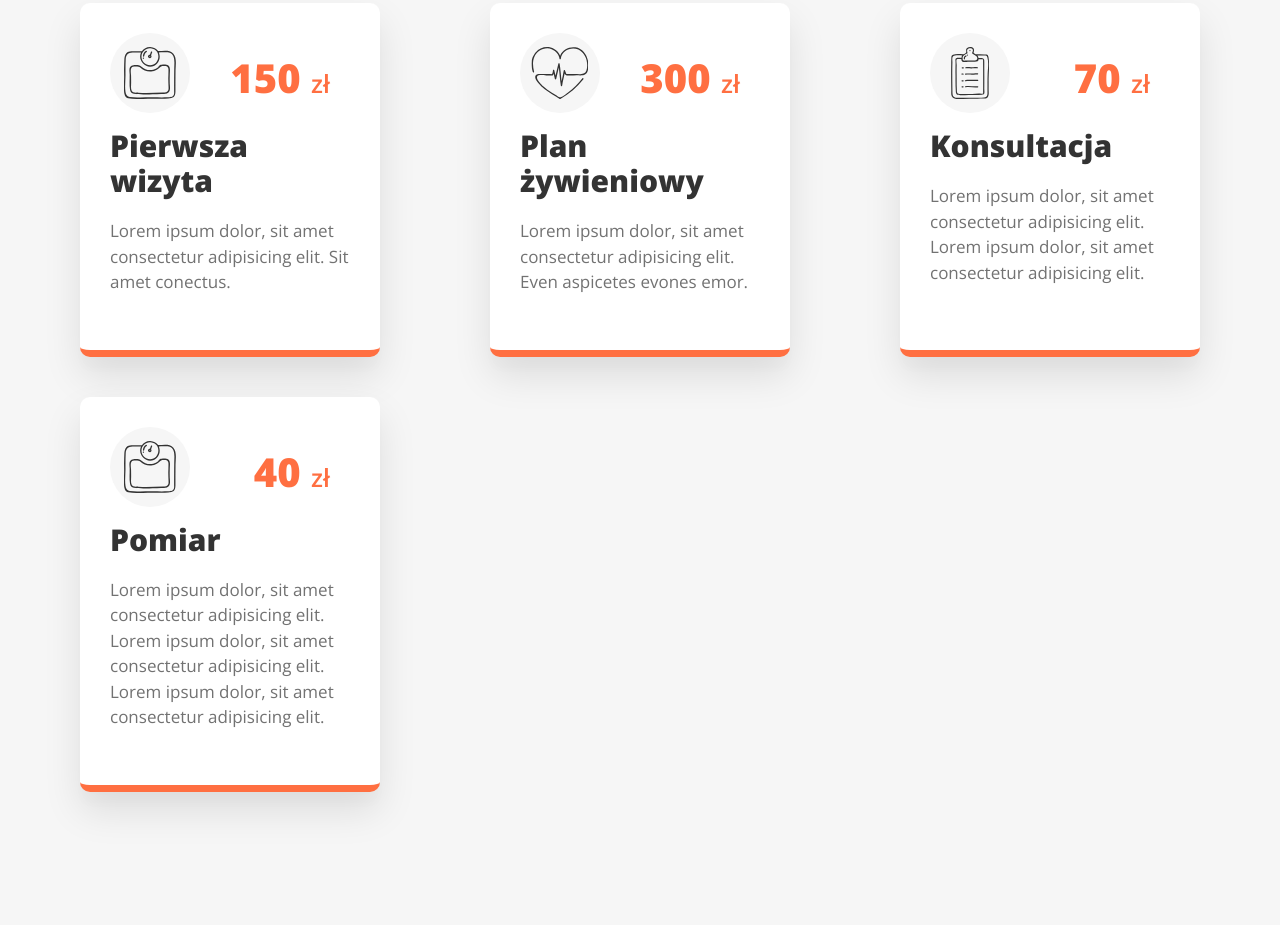
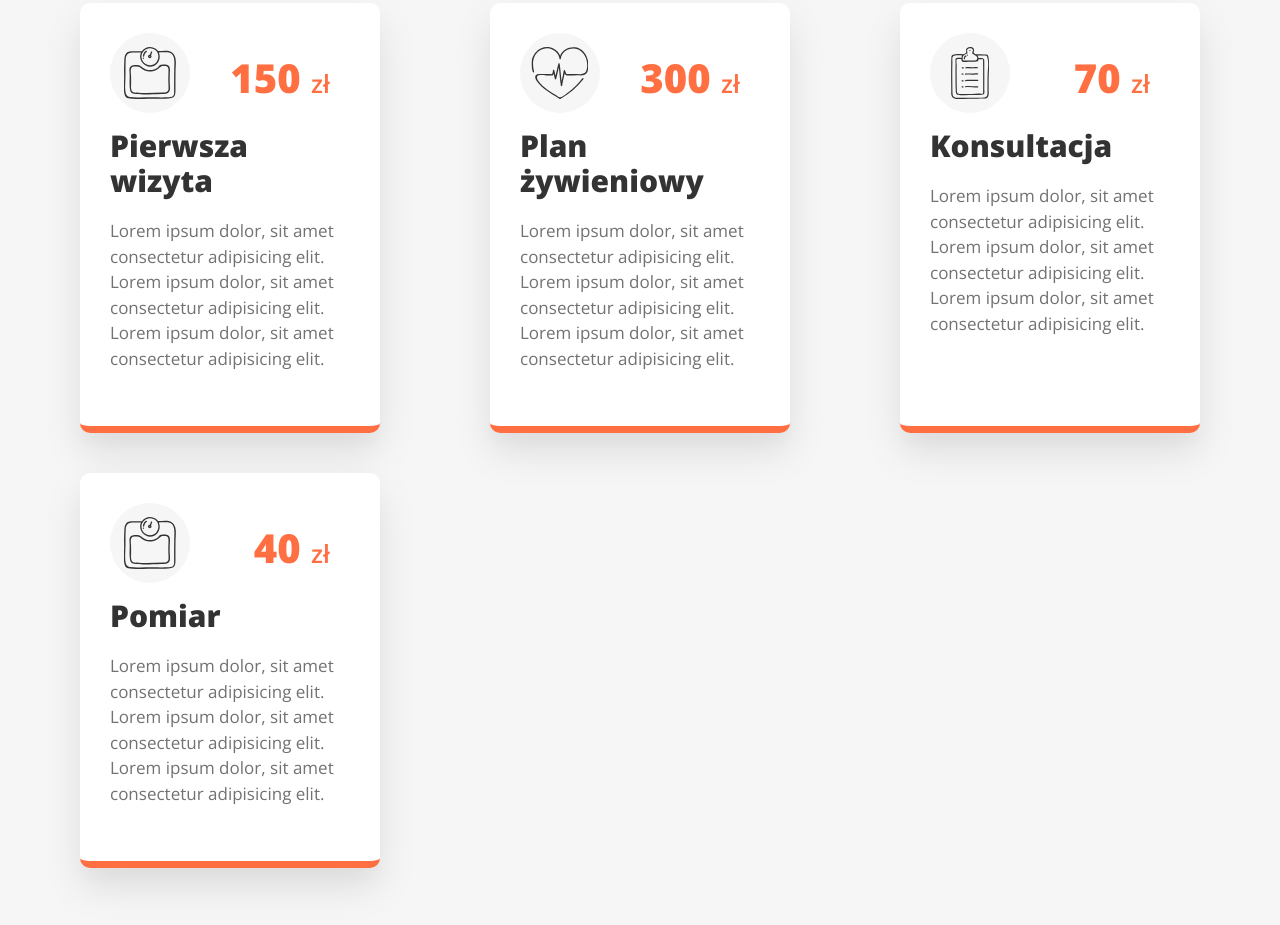
Before and after one commit to dsgnow/dietitian, a plain HTML site: page index.html in a window 1280 px wide. Shown: the part 1996-2921 px from the top of the page. Drawn offline with nearby package versions, Linux system fonts and the light colour scheme; some packages are replaced by stand-ins of ours; a script that the page names is missing.

Commit message:
add testimonials hover, change lorem

```diff
--- a/index.html
+++ b/index.html
@@ -131,8 +131,9 @@
               <p class="squareOffers__price">150 <span class="squareOffers__price--currency">zł</span></p>
             </div>
             <h4 class="squareOffers__head">Pierwsza wizyta</h4>
-            <p class="squareOffers__description">Lorem ipsum dolor, sit amet consectetur adipisicing elit. Sit amet
-              conectus. </p>
+            <p class="squareOffers__description">Lorem ipsum dolor, sit amet consectetur adipisicing elit. Lorem ipsum
+              dolor, sit amet consectetur adipisicing elit. Lorem ipsum dolor, sit amet consectetur adipisicing elit.
+            </p>
           </div>
           <div class="squareOffers__offer" data-section="offerPlan">
             <div class="squareOffers__priceWrap">
@@ -142,9 +143,9 @@
               <p class="squareOffers__price">300 <span class="squareOffers__price--currency">zł</span></p>
             </div>
             <h4 class="squareOffers__head">Plan żywieniowy</h4>
-            <p class="squareOffers__description">Lorem ipsum dolor, sit amet consectetur adipisicing elit. Even
-              aspicetes
-              evones emor. </p>
+            <p class="squareOffers__description">Lorem ipsum dolor, sit amet consectetur adipisicing elit. Lorem ipsum
+              dolor, sit amet consectetur adipisicing elit. Lorem ipsum dolor, sit amet consectetur adipisicing elit.
+            </p>
           </div>
           <div class="squareOffers__offer" data-section="offerConsultation">
             <div class="squareOffers__priceWrap">
@@ -155,7 +156,8 @@
             </div>
             <h4 class="squareOffers__head">Konsultacja</h4>
             <p class="squareOffers__description">Lorem ipsum dolor, sit amet consectetur adipisicing elit. Lorem ipsum
-              dolor, sit amet consectetur adipisicing elit. </p>
+              dolor, sit amet consectetur adipisicing elit. Lorem ipsum dolor, sit amet consectetur adipisicing elit.
+            </p>
           </div>
           <div class="squareOffers__offer" data-section="offerMeasurement">
             <div class="squareOffers__priceWrap">
```
